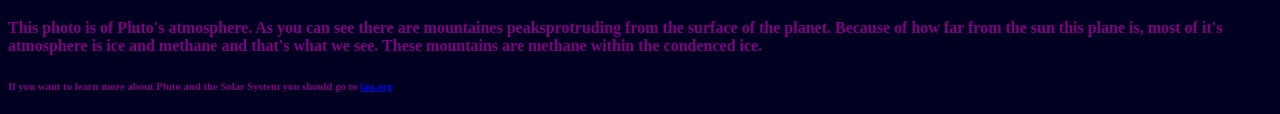
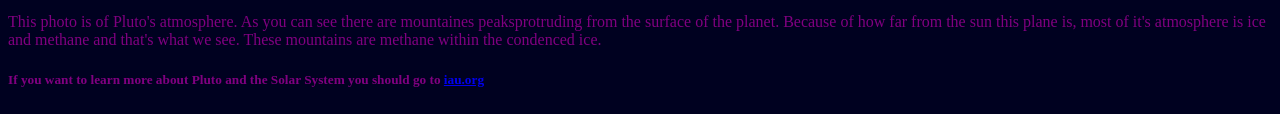
Before and after one commit to AdrianRiojas/Final-Website, a plain HTML site: page index.html in a window 1280 px wide. Shown: the part 1258-1372 px from the top of the page. Drawn offline with Linux system fonts and the light colour scheme.

Commit message:
Update index.html

```diff
--- a/index.html
+++ b/index.html
@@ -3,7 +3,7 @@
   <body bgcolor=rgb(102, 0, 102)>
     <head>
       <style>
-        h1, h4, h6, p, ul{
+        h1, h4, h6, p, ul, h5{
           color: purple;
         }
       </style>
@@ -24,7 +24,7 @@
   <p> Pluto had been discovered on February 18th of 1930 and was both classified as a planet and named within the same year. Being discovered in 1930 by Clyde Tombaugh an American astronomer in the Lowell Observatory. That same year a year English girl gave this planet it's name, Pluto. Since its initial planetary discovery pluto has sincebeen reclassified as a dwarf planet. Barely making a third of its orbit, Pluto was so rudely interupted in 2006 to be declassified as a planet due to their size. Pluto is only about half the size of the United States of America. And because Pluto is so far away, orbits at an angle, and is so tiny it was re assigned the title of dwarf planet.</p>
     <h6> want to read various facts about Pluto? Things like how many moons it has, its surface temprature and even size in comparison? Click <a href="https://space-facts.com/pluto/">Here</a> to go to Space Facts.com </h6>
 <img height=50% width=600 src="https://solarsystem.nasa.gov/images/galleries/nh-cthulhusnowcapsfull_1400.jpg">
-    <h4> This photo is of Pluto's atmosphere. As you can see there are mountaines peaksprotruding from the surface of the planet. Because of how far from the sun this plane is, most of it's atmosphere is ice and methane and that's what we see. These mountains are methane within the condenced ice.</h4>
-    <h6><b> If you want to learn more about Pluto and the Solar System you should go to <a href="https://www.iau.org/public/themes/pluto/">iau.org</a> </b></h6>
+    <p> This photo is of Pluto's atmosphere. As you can see there are mountaines peaksprotruding from the surface of the planet. Because of how far from the sun this plane is, most of it's atmosphere is ice and methane and that's what we see. These mountains are methane within the condenced ice.</p>
+    <h5><b> If you want to learn more about Pluto and the Solar System you should go to <a href="https://www.iau.org/public/themes/pluto/">iau.org</a> </b></h5>
     </body>
 </html>
```
